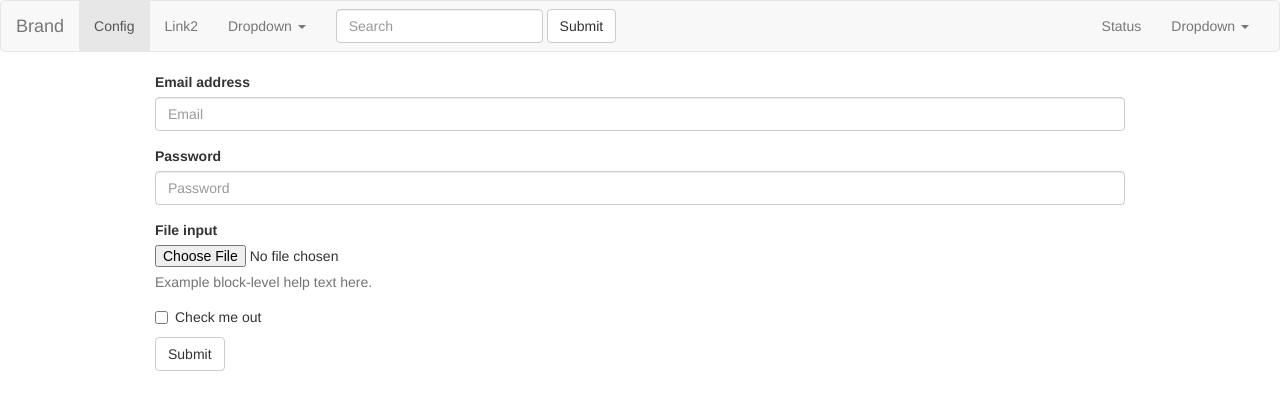
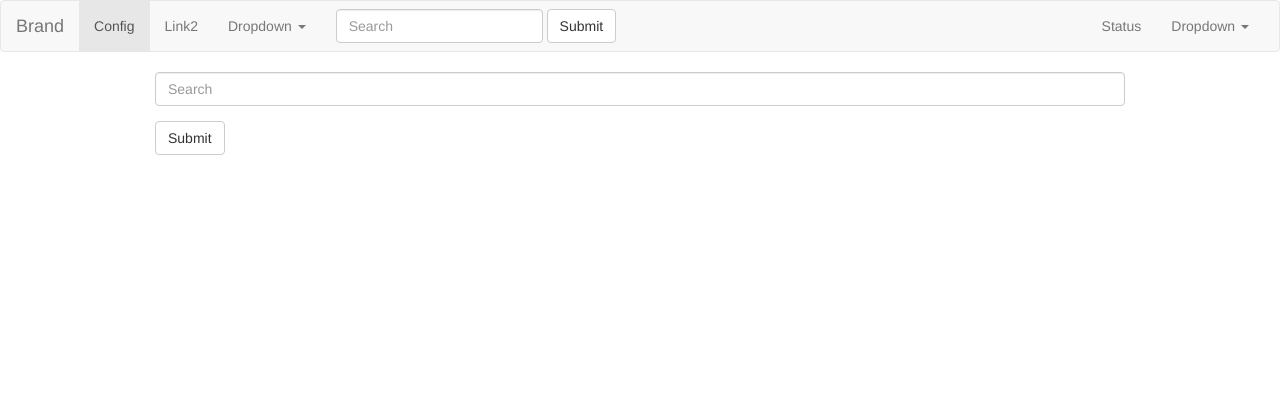
Before and after one commit to andreydelpozo2/breadcrumbs, a Flask app: page / in a window 1280 px wide. Shown: the top 410 px of the page. Run offline with Flask 2, Linux system fonts and the light colour scheme; some libraries are stand-ins or nearby versions.

Commit message:
first time search

```diff
--- a/requirements.txt
+++ b/requirements.txt
@@ -1,4 +1,5 @@
 elasticsearch==2.2.0
+elasticsearch-dsl==2.0.0
 Flask==0.10.1
 beautifulsoup4==4.4.1
 requests==2.9.1
--- a/src/indexworker.py
+++ b/src/indexworker.py
@@ -12,7 +12,6 @@ def simplework(url):
     return url
 
 def indexpage(url):
-    print("HOLA!!!!!!!!!!!!")
     resp = requests.get(url)
     soup = BeautifulSoup(resp.text, 'html.parser')
     soup.get_text()
--- a/src/server.py
+++ b/src/server.py
@@ -19,6 +19,7 @@ import requests
 import json
 import os
 from werkzeug.utils import secure_filename
+from elasticsearch import Elasticsearch
 
 def crossdomain(origin=None, methods=None, headers=None,
                 max_age=21600, attach_to_all=True,
@@ -64,7 +65,20 @@ def crossdomain(origin=None, methods=None, headers=None,
 
 @app.route("/")
 def index():
-    return render_template('index.html', senseurl=admin_url["sense"], rqdashboard=admin_url["rqdash"])
+
+    resultURLs = []
+    try:
+        if request.args['q'] is not None:
+            elasticClient = Elasticsearch()
+            srall = elasticClient.search(index='bc',body={"query": {"match": {"text":request.args['q']}},"highlight": {"fields" : {"text" : {}}}})
+            totalHits = srall['hits']['total']
+            print(totalHits)
+            resultURLs = [{'url':sr['_source']['url'] ,'short':"<br>".join(sr['highlight']['text'])} for sr in srall['hits']['hits']]
+            print(resultURLs)
+    except KeyError:
+        pass
+    return render_template('index.html', senseurl=admin_url["sense"], rqdashboard=admin_url["rqdash"],
+                           users=resultURLs)
 
 @app.route("/config")
 def config():
--- a/src/templates/index.html
+++ b/src/templates/index.html
@@ -1,26 +1,21 @@
 {% extends "base.html" %}
 {% block content %}
 <div class="container">
-  <form>
-  <div class="form-group">
-    <label for="exampleInputEmail1">Email address</label>
-    <input type="email" class="form-control" id="exampleInputEmail1" placeholder="Email">
-  </div>
-  <div class="form-group">
-    <label for="exampleInputPassword1">Password</label>
-    <input type="password" class="form-control" id="exampleInputPassword1" placeholder="Password">
-  </div>
-  <div class="form-group">
-    <label for="exampleInputFile">File input</label>
-    <input type="file" id="exampleInputFile">
-    <p class="help-block">Example block-level help text here.</p>
-  </div>
-  <div class="checkbox">
-    <label>
-      <input type="checkbox"> Check me out
-    </label>
-  </div>
-  <button type="submit" class="btn btn-default">Submit</button>
-</form>
-      </div>
+
+      <form role="search">
+        <div class="form-group">
+          <input type="text" class="form-control" placeholder="Search" name="q">
+        </div>
+        <button type="submit" class="btn btn-default">Submit</button>
+      </form>
+
+    <div>
+  <ul>
+  {% for user in users %}
+    <li><a href="{{ user.url }}">{{ user.url }}</a><br/>{{ user.short|safe }}</li>
+  {% endfor %}
+  </ul>
+
+    </div>
+</div>
 {% endblock %}
```
